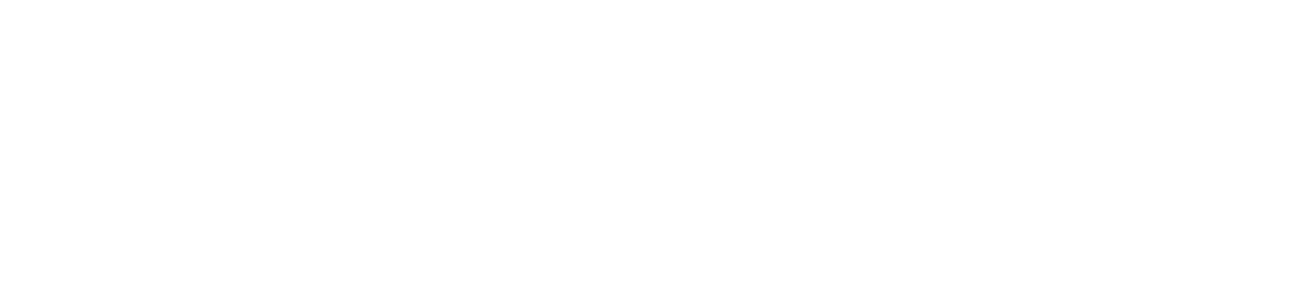
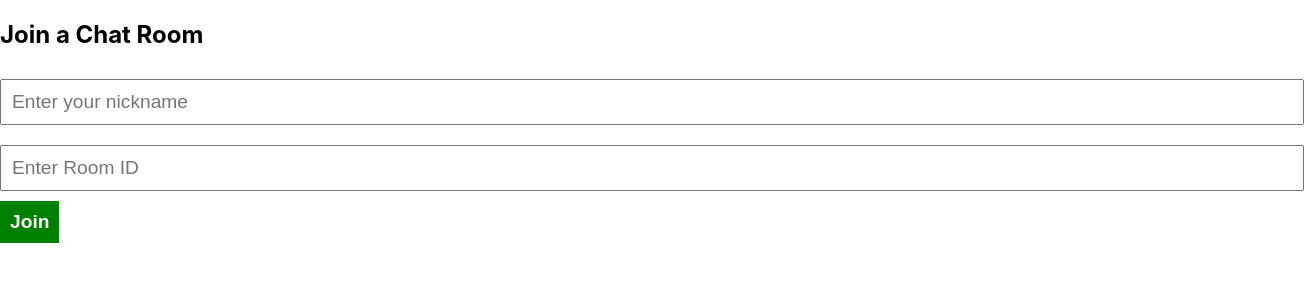
Before and after one commit to PsimonL/client-side-react, a React (Create React App) app: page /join-room in a window 1280 px wide. Before the commit this address had no page. Shown: the top 300 px of the page, 1304 px wide, since content can reach past the window. Built offline with nearby package versions, Linux system fonts and the light colour scheme.

Commit message:
Multiple chats by id implementation

```diff
--- a/src/App.js
+++ b/src/App.js
@@ -4,6 +4,7 @@ import Home from './components/Home';
 import Login from './components/Login';
 import Register from './components/Register';
 import ChatRoom from './components/ChatRoom';
+import JoinRoom from './components/JoinRoom';
 
 function App() {
   return (
@@ -12,7 +13,8 @@ function App() {
         <Route path="/" element={<Home />} />
         <Route path="/login" element={<Login />} />
         <Route path="/register" element={<Register />} />
-        <Route path="/chat" element={<ChatRoom />} />
+        <Route path="/join-room" element={<JoinRoom />} />
+        <Route path="/chat/:roomId" element={<ChatRoom />} />
       </Routes>
     </Router>
   );
--- a/src/components/ChatRoom.js
+++ b/src/components/ChatRoom.js
@@ -1,18 +1,19 @@
 import React, { useEffect, useState } from 'react';
-import { useLocation } from 'react-router-dom';
+import { useParams, useLocation } from 'react-router-dom';
 import { over } from 'stompjs';
 import SockJS from 'sockjs-client';
 
 var stompClient = null;
 
 const ChatRoom = () => {
+  const { roomId } = useParams();
   const location = useLocation();
-    const { email } = location.state || { email: '' };
+  const { nickname } = location.state || { nickname: '' };
   const [privateChats, setPrivateChats] = useState(new Map());
   const [publicChats, setPublicChats] = useState([]);
   const [tab, setTab] = useState("CHATROOM");
   const [userData, setUserData] = useState({
-        username: '',
+    username: nickname,
     receivername: '',
     connected: false,
     message: ''
@@ -30,7 +31,7 @@ const ChatRoom = () => {
 
   const onConnected = () => {
     setUserData({ ...userData, "connected": true });
-        stompClient.subscribe('/topic/public', onMessageReceived);
+    stompClient.subscribe(`/topic/${roomId}`, onMessageReceived);
     stompClient.subscribe('/user/' + userData.username + '/private', onPrivateMessage);
     userJoin();
   };
@@ -40,7 +41,7 @@ const ChatRoom = () => {
       sender: userData.username,
       type: "JOIN"
     };
-        stompClient.send("/app/chat.addUser", {}, JSON.stringify(chatMessage));
+    stompClient.send(`/app/chat.addUser/${roomId}`, {}, JSON.stringify(chatMessage));
   };
 
   const onMessageReceived = (payload) => {
@@ -88,7 +89,7 @@ const ChatRoom = () => {
         content: userData.message,
         type: "CHAT"
       };
-            stompClient.send("/app/message", {}, JSON.stringify(chatMessage));
+      stompClient.send(`/app/message/${roomId}`, {}, JSON.stringify(chatMessage));
       setUserData({ ...userData, "message": "" });
     }
   };
--- /dev/null
+++ b/src/components/JoinRoom.js
@@ -0,0 +1,33 @@
+import React, { useState } from 'react';
+import { useNavigate } from 'react-router-dom';
+
+function JoinRoom() {
+  const [nickname, setNickname] = useState('');
+  const [roomId, setRoomId] = useState('');
+  const navigate = useNavigate();
+
+  const joinRoom = () => {
+    navigate(`/chat/${roomId}`, { state: { nickname } });
+  };
+
+  return (
+    <div>
+      <h2>Join a Chat Room</h2>
+      <input
+        type="text"
+        value={nickname}
+        onChange={(e) => setNickname(e.target.value)}
+        placeholder="Enter your nickname"
+      />
+      <input
+        type="text"
+        value={roomId}
+        onChange={(e) => setRoomId(e.target.value)}
+        placeholder="Enter Room ID"
+      />
+      <button onClick={joinRoom}>Join</button>
+    </div>
+  );
+}
+
+export default JoinRoom;
--- a/src/components/Login.js
+++ b/src/components/Login.js
@@ -13,7 +13,7 @@ const Login = () => {
       const response = await axios.post('http://localhost:8080/auth/login', { email, password });
       if (response.data === "User logged in successfully") {
         console.log(response.data);
-        navigate('/chat', { state: { email } });
+        navigate('/join-room', { state: { email } });
       } else {
         console.log(response.data);
       }
```
Lines whose indentation alone changed are shown as unchanged.
